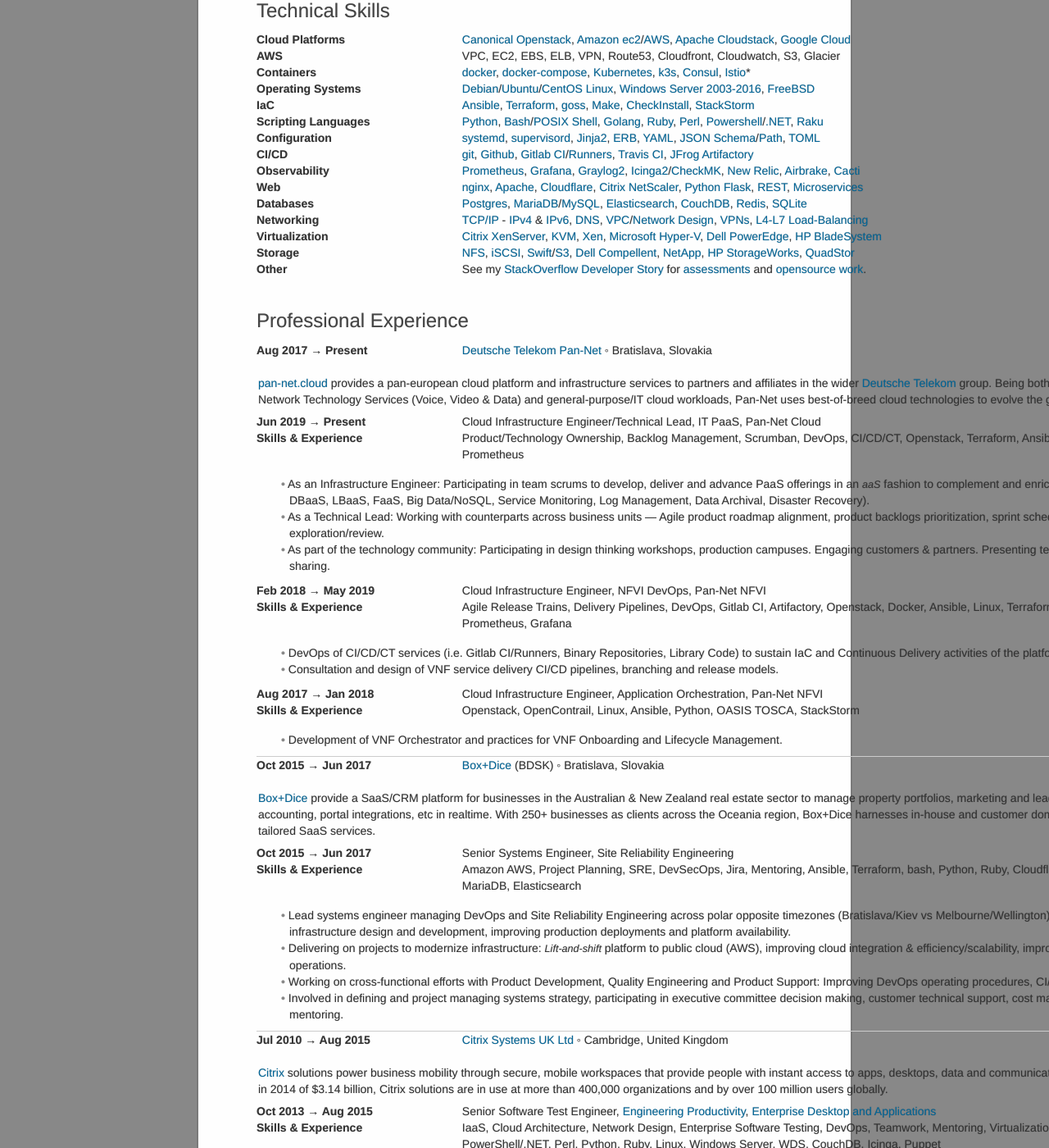
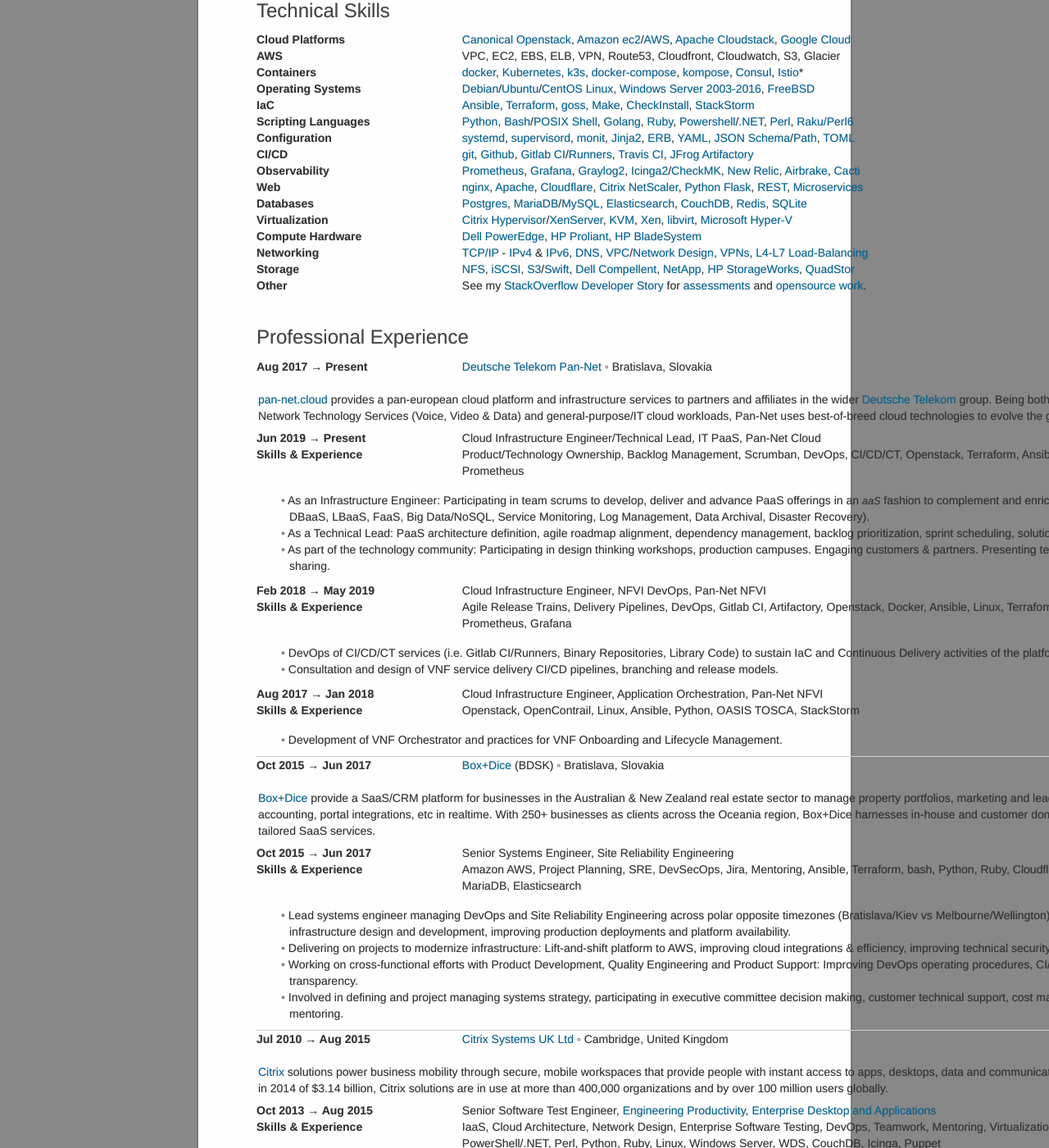
Before and after one commit to shalomb/shalomb, a Jekyll site: the page built from cv/cv.md, in a window 1280 px wide and 1400 px high, scrolled down 374 px. Shown: the whole window at 82% size. Built offline with Jekyll 4.4.1, drawn with Linux system fonts in a browser that asks for light colours; nearby versions of some CDN libraries; our own code applies the rules of GitHub Pages for plain Markdown files; some of the changed text lies outside the part shown.

Commit message:
Minor edits

```diff
--- a/cv/cv.md
+++ b/cv/cv.md
@@ -29,9 +29,10 @@
 
 Containers
 : [docker](https://www.docker.com/),
-  [docker-compose](https://docs.docker.com/compose/),
   [Kubernetes](https://kubernetes.io/),
   [k3s](https://k3s.io/),
+  [docker-compose](https://docs.docker.com/compose/),
+  [kompose](https://github.com/kubernetes/kompose),
   [Consul](https://www.consul.io/),
   [Istio](https://istio.io/)*
 
@@ -54,13 +55,14 @@
   [Bash](https://www.gnu.org/software/bash/)/[POSIX Shell](http://pubs.opengroup.org/onlinepubs/009695399/utilities/xcu_chap02.html),
   [Golang](https://www.golang.org/),
   [Ruby](https://www.ruby-lang.org/en/),
+  [Powershell](https://en.wikipedia.org/wiki/Windows_PowerShell)/[.NET](http://www.microsoft.com/net),
   [Perl](https://www.perl.org/),
-  [Powershell](https://en.wikipedia.org/wiki/Windows_PowerShell)/[.NET](http://www.microsoft.com/net),
-  [Raku](https://www.raku.org)
+  [Raku/Perl6](https://www.raku.org)
 
 Configuration
 : [systemd](https://www.freedesktop.org/wiki/Software/systemd/),
   [supervisord](https://github.com/ochinchina/supervisord),
+  [monit](https://mmonit.com/monit/),
   [Jinja2](https://jinja.palletsprojects.com/en/2.11.x/),
   [ERB](https://puppet.com/docs/puppet/5.5/lang_template_erb.html),
   [YAML](http://yaml.org/),
@@ -100,6 +102,19 @@
   [Redis](https://redis.io/),
   [SQLite](http://sqlite.org/)
 
+Virtualization
+: [Citrix](https://citrix.com/)
+  [Hypervisor](https://www.citrix.com/products/citrix-hypervisor/)/[XenServer](http://xenserver.org/),
+  [KVM](https://wiki.debian.org/KVM),
+  [Xen](http://www.xenproject.org/),
+  [libvirt](https://libvirt.org/),
+  [Microsoft Hyper-V](http://www.microsoft.com/en-us/server-cloud/solutions/virtualization.aspx)
+
+Compute Hardware
+: [Dell PowerEdge](http://www.dell.com/us/business/p/poweredge-rack-servers),
+  [HP Proliant](https://www.hpe.com/us/en/servers/proliant-servers.html),
+  [HP BladeSystem](http://www8.hp.com/us/en/products/servers/bladesystem/)
+
 Networking
 : [TCP/IP](https://en.wikipedia.org/wiki/Internet_protocol_suite) -
   [IPv4](https://en.wikipedia.org/wiki/IPv4) &
@@ -175,9 +182,10 @@
    Data Archival,
    Disaster Recovery).
 * As a Technical Lead:
-  Working with counterparts across business units —
-  Agile product roadmap alignment,
-  product backlogs prioritization,
+  PaaS architecture definition,
+  agile roadmap alignment,
+  dependency management,
+  backlog prioritization,
   sprint scheduling,
   solution exploration/review.
 * As part of the technology community:
@@ -266,15 +274,15 @@
   infrastructure design and development,
   improving production deployments and platform availability.
 * Delivering on projects to modernize infrastructure:
-  _Lift-and-shift_ platform to public cloud (AWS),
-  improving cloud integration & efficiency/scalability,
+  Lift-and-shift platform to AWS,
+  improving cloud integrations & efficiency,
   improving technical security and operations.
 * Working on cross-functional efforts with Product Development,
   Quality Engineering and Product Support:
   Improving DevOps operating procedures,
   CI/CD,
   QA,
-  communications.
+  incident/RCA transparency.
 * Involved in defining and project managing systems strategy,
   participating in executive committee decision making,
   customer technical support,
```
Also changed, not shown: other parts of cv/cv.md (+5 -13 lines).
